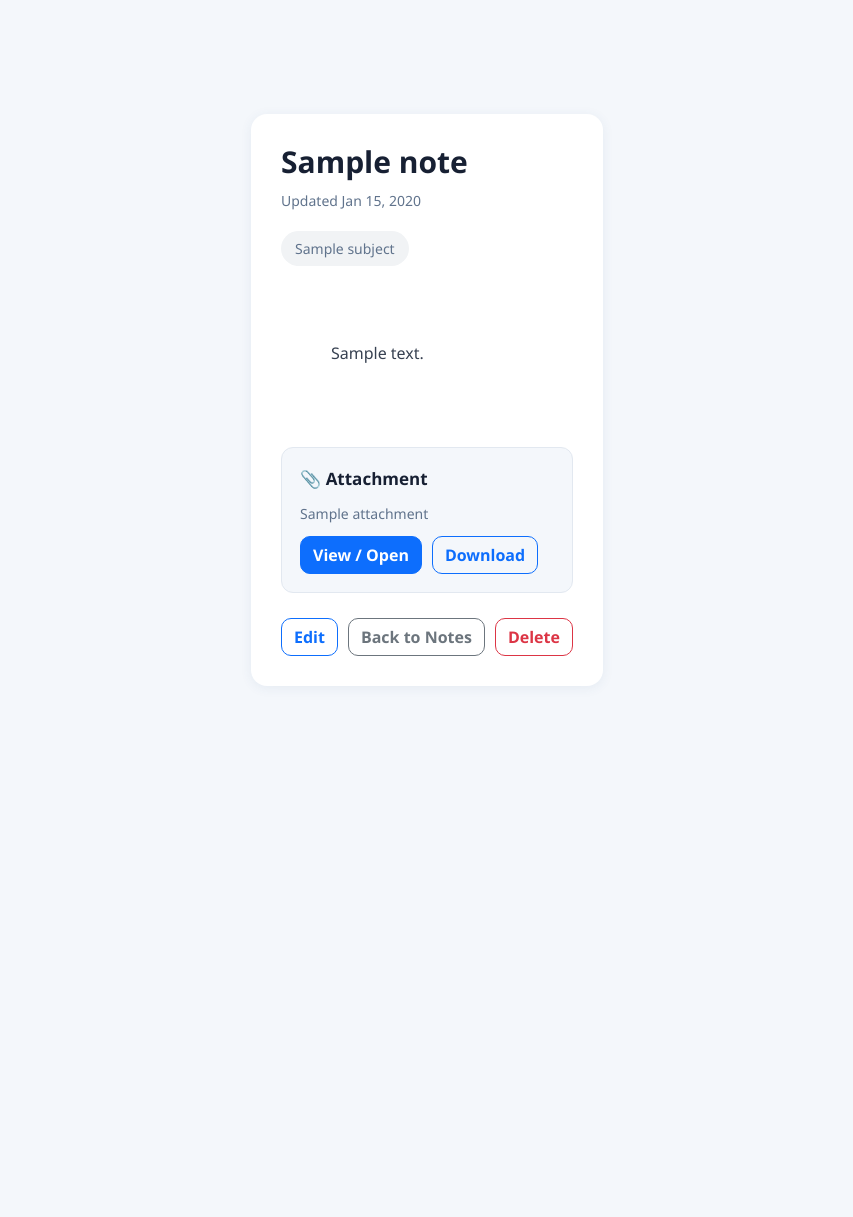
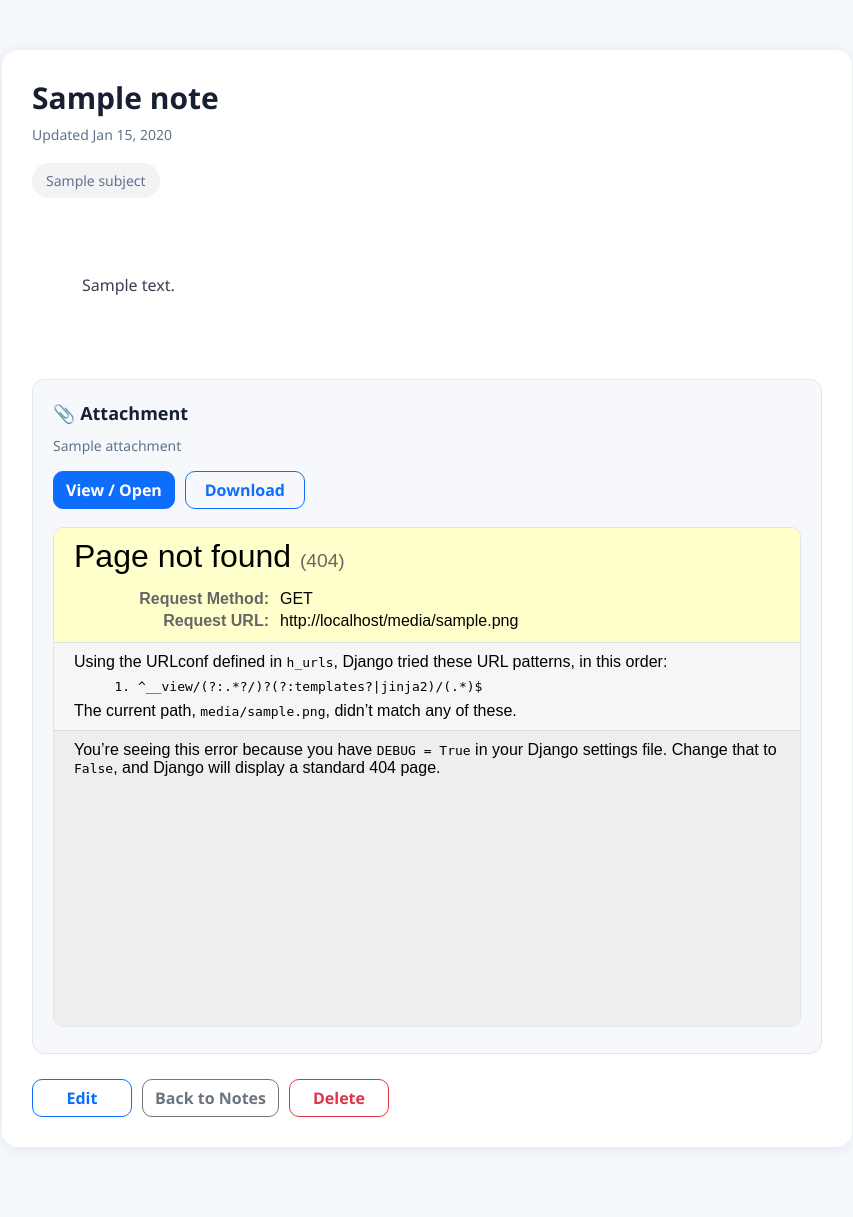
Before and after one commit to mavijaykhanna358-tech/studybuddy, a Django app: template templates/notes/note_detail.html in a window 1280 px wide. Shown: the whole page, without its empty margins (213-1066 px from the left). Before the commit the page ends 656 px from the top, so only its background shows below. Run offline with Django 5.2, Linux system fonts and the light colour scheme; the template is opened without the code that fills it: most values are stand-ins (such as "Sample title", 1, 10 or a date in 2020).

Commit message:
Fix note detail attachment view

```diff
--- a/templates/notes/note_detail.html
+++ b/templates/notes/note_detail.html
@@ -5,108 +5,181 @@
 <style>
 
 .note-detail-page {
+    width: 100%;
     max-width: 850px;
     margin: 0 auto;
+    padding: 20px 0 40px;
 }
 
-.note-detail-card {
+
+/* ==============================
+   CARD
+============================== */
+
+.note-card {
     background: #ffffff;
     border-radius: 16px;
     padding: 30px;
     box-shadow: 0 2px 12px rgba(50, 90, 140, 0.08);
 }
 
-.note-header {
-    display: flex;
-    justify-content: space-between;
-    align-items: flex-start;
-    gap: 20px;
-    margin-bottom: 20px;
-}
+
+/* ==============================
+   TITLE
+============================== */
 
 .note-title {
     font-size: 30px;
     font-weight: 700;
     color: #172033;
-    margin: 0 0 10px;
+    margin: 0 0 8px;
 }
 
 .note-date {
     color: #60738c;
     font-size: 14px;
+    margin-bottom: 18px;
 }
+
+
+/* ==============================
+   SUBJECT
+============================== */
 
 .subject-badge {
     display: inline-block;
+
     background: #f1f3f5;
     color: #60738c;
+
+    padding: 7px 14px;
+
     border-radius: 20px;
-    padding: 7px 14px;
+
     font-size: 14px;
+
     margin-bottom: 20px;
 }
 
+
+/* ==============================
+   CONTENT
+============================== */
+
 .note-content {
     color: #374151;
+
     font-size: 16px;
+
     line-height: 1.7;
+
     white-space: pre-wrap;
+
     margin-bottom: 25px;
 }
 
+
+/* ==============================
+   ATTACHMENT
+============================== */
+
 .attachment-box {
-    background: #f4f7fb;
+    background: #f6f8fb;
+
     border: 1px solid #e2e8f0;
+
     border-radius: 12px;
-    padding: 18px;
+
+    padding: 20px;
+
     margin-top: 20px;
 }
 
-.attachment-title {
-    font-size: 17px;
+.attachment-heading {
+    font-size: 18px;
+
     font-weight: 700;
+
     color: #172033;
-    margin-bottom: 12px;
+
+    margin-bottom: 8px;
 }
 
-.file-name {
+.attachment-name {
     color: #60738c;
+
     font-size: 14px;
-    margin-bottom: 12px;
+
     word-break: break-word;
+
+    margin-bottom: 15px;
 }
+
+
+/* ==============================
+   ATTACHMENT BUTTONS
+============================== */
 
 .attachment-buttons {
     display: flex;
+
     gap: 10px;
+
     flex-wrap: wrap;
 }
 
-.pdf-preview {
-    width: 100%;
-    height: 500px;
-    border: 1px solid #e2e8f0;
-    border-radius: 8px;
-    margin-top: 15px;
+.attachment-buttons .btn {
+    min-width: 120px;
 }
 
-.image-preview {
-    display: block;
-    max-width: 100%;
-    max-height: 500px;
-    border-radius: 8px;
-    margin-top: 15px;
+
+/* ==============================
+   FILE PREVIEW
+============================== */
+
+.file-preview {
+    width: 100%;
+
+    height: 500px;
+
+    border: 1px solid #dfe5ec;
+
+    border-radius: 10px;
+
+    margin-top: 18px;
+
+    background: #ffffff;
 }
+
+
+/* ==============================
+   ACTION BUTTONS
+============================== */
 
 .note-actions {
     display: flex;
+
     gap: 10px;
+
     margin-top: 25px;
 }
 
+.note-actions .btn {
+    min-width: 100px;
+}
+
+
+/* ==============================
+   MOBILE
+============================== */
+
 @media (max-width: 576px) {
 
-    .note-detail-card {
+    .note-detail-page {
+        padding: 10px 0 30px;
+    }
+
+    .note-card {
         padding: 22px 18px;
     }
 
@@ -114,8 +187,20 @@
         font-size: 26px;
     }
 
-    .note-header {
+    .note-content {
+        font-size: 15px;
+    }
+
+    .attachment-buttons {
         flex-direction: column;
+    }
+
+    .attachment-buttons .btn {
+        width: 100%;
+    }
+
+    .file-preview {
+        height: 400px;
     }
 
     .note-actions {
@@ -126,10 +211,6 @@
         width: 100%;
     }
 
-    .pdf-preview {
-        height: 400px;
-    }
-
 }
 
 </style>
@@ -137,47 +218,49 @@
 
 <div class="note-detail-page">
 
-    <div class="note-detail-card">
+    <div class="note-card">
 
 
-        <!-- HEADER -->
+        <!-- =========================
+             NOTE TITLE
+        ========================== -->
 
-        <div class="note-header">
+        <h1 class="note-title">
 
-            <div>
+            {{ note.title }}
 
-                <h1 class="note-title">
+        </h1>
 
-                    {{ note.title }}
 
-                </h1>
+        <!-- =========================
+             DATE
+        ========================== -->
 
-                <div class="note-date">
+        <div class="note-date">
 
-                    Updated
-                    {{ note.updated_at|date:"M d, Y" }}
-
-                </div>
-
-            </div>
+            Updated {{ note.updated_at|date:"M d, Y" }}
 
         </div>
 
 
-        <!-- SUBJECT -->
+        <!-- =========================
+             SUBJECT
+        ========================== -->
 
         {% if note.subject %}
 
-            <div class="subject-badge">
+        <div class="subject-badge">
 
-                {{ note.subject.name }}
+            {{ note.subject.name }}
 
-            </div>
+        </div>
 
         {% endif %}
 
 
-        <!-- CONTENT -->
+        <!-- =========================
+             NOTE CONTENT
+        ========================== -->
 
         <div class="note-content">
 
@@ -186,88 +269,93 @@
         </div>
 
 
-        <!-- ATTACHMENT -->
+        <!-- =========================
+             ATTACHMENT
+        ========================== -->
 
         {% if note.attachment %}
 
         <div class="attachment-box">
 
-            <div class="attachment-title">
+
+            <div class="attachment-heading">
 
                 📎 Attachment
 
             </div>
 
 
-            <div class="file-name">
+            <div class="attachment-name">
 
-                {{ note.attachment.name|cut:"notes/" }}
+                {{ note.attachment.name }}
 
             </div>
 
 
             <div class="attachment-buttons">
 
+
+                <!-- VIEW -->
+
                 <a
                     href="{{ note.attachment.url }}"
                     target="_blank"
+                    rel="noopener noreferrer"
                     class="btn btn-primary"
                 >
+
                     View / Open
+
                 </a>
 
+
+                <!-- DOWNLOAD -->
 
                 <a
                     href="{{ note.attachment.url }}"
                     download
                     class="btn btn-outline-primary"
                 >
+
                     Download
+
                 </a>
+
 
             </div>
 
 
-            <!-- PDF PREVIEW -->
-
-            {% if '.pdf' in note.attachment.name|lower %}
+            <!-- =====================
+                 PREVIEW
+            ====================== -->
 
             <iframe
                 src="{{ note.attachment.url }}"
-                class="pdf-preview"
-                title="PDF preview"
+                class="file-preview"
+                title="Attachment preview"
             >
             </iframe>
 
-            {% endif %}
-
-
-            <!-- IMAGE PREVIEW -->
-
-            {% if '.jpg' in note.attachment.name|lower or '.jpeg' in note.attachment.name|lower or '.png' in note.attachment.name|lower or '.webp' in note.attachment.name|lower %}
-
-            <img
-                src="{{ note.attachment.url }}"
-                alt="{{ note.title }}"
-                class="image-preview"
-            >
-
-            {% endif %}
 
         </div>
 
         {% endif %}
 
 
-        <!-- ACTIONS -->
+        <!-- =========================
+             ACTIONS
+        ========================== -->
 
         <div class="note-actions">
+
 
             <a
                 href="{% url 'note_update' note.pk %}"
                 class="btn btn-outline-primary"
             >
+
                 Edit
+
             </a>
 
 
@@ -275,7 +363,9 @@
                 href="{% url 'notes' %}"
                 class="btn btn-outline-secondary"
             >
+
                 Back to Notes
+
             </a>
 
 
@@ -283,8 +373,11 @@
                 href="{% url 'note_delete' note.pk %}"
                 class="btn btn-outline-danger"
             >
+
                 Delete
+
             </a>
+
 
         </div>
 
```
